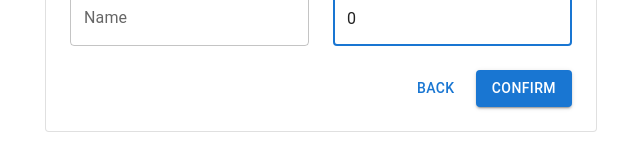
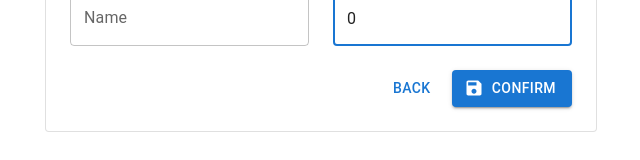
Before and after one commit to sumsv50/followclassroom-fe, a React (Create React App) app: page /classes/1/create-grade in a window 1280 px wide. Shown: the part 122-282 px from the top of the page, without its empty margins (319-959 px from the left). Built offline with nearby package versions, Linux system fonts and the light colour scheme.

Commit message:
fix trim name and add loading button

```diff
--- a/src/components/EditGrade/CreateGrade.js
+++ b/src/components/EditGrade/CreateGrade.js
@@ -12,18 +12,20 @@ import Paper from '@mui/material/Paper';
 import Container from '@mui/material/Container';
 import { createTheme, ThemeProvider } from '@mui/material/styles';
 import CssBaseline from '@mui/material/CssBaseline';
+import LoadingButton from '@mui/lab/LoadingButton';
+import SaveIcon from '@mui/icons-material/Save';
 
 export default function CreateGrade () {
   const [name, setName] = useState('');
   const [weight, setWeight] = useState(0);
   const [errorMessage, setErrorMessage] = useState('');
+  const [isSaving, setIsSaving] = useState(false);
   const params = useParams();
   const navigate = useNavigate();
   const theme = createTheme();
 
   const submitForm = async() => {
     try {
-
       if(!name) {
         setErrorMessage('Name not valid!');
         return;
@@ -33,8 +35,8 @@ export default function CreateGrade () {
         setErrorMessage('Right weight must under 10')
         return;
       }
-
-      const isSuccess = await crtGrade(params.id, name, weight);
+      setIsSaving(true);
+      const isSuccess = await crtGrade(params.id, name.trim(), weight);
 
       if(isSuccess) {
         navigate(`/classes/${params.id}`);
@@ -75,7 +77,7 @@ export default function CreateGrade () {
               onChange={
                 (event) => {
                   setErrorMessage('');
-                  setName(event.target.value.trim());
+                  setName(event.target.value);
                 }
               }
               autoFocus
@@ -104,13 +106,16 @@ export default function CreateGrade () {
                 Back
             </Button>
 
-            <Button
-                variant="contained"
-                onClick={submitForm}
-                sx={{ mt: 3, ml: 1 }}
+            <LoadingButton
+              sx={{ mt: 3, ml: 1 }}
+              onClick={submitForm}
+              loading={isSaving}
+              startIcon={<SaveIcon />}
+              loadingPosition="start"
+              variant="contained"
             >
-                Confirm
-            </Button>
+              Confirm
+            </LoadingButton>
             </Box>
         </React.Fragment>
     </React.Fragment>
```
